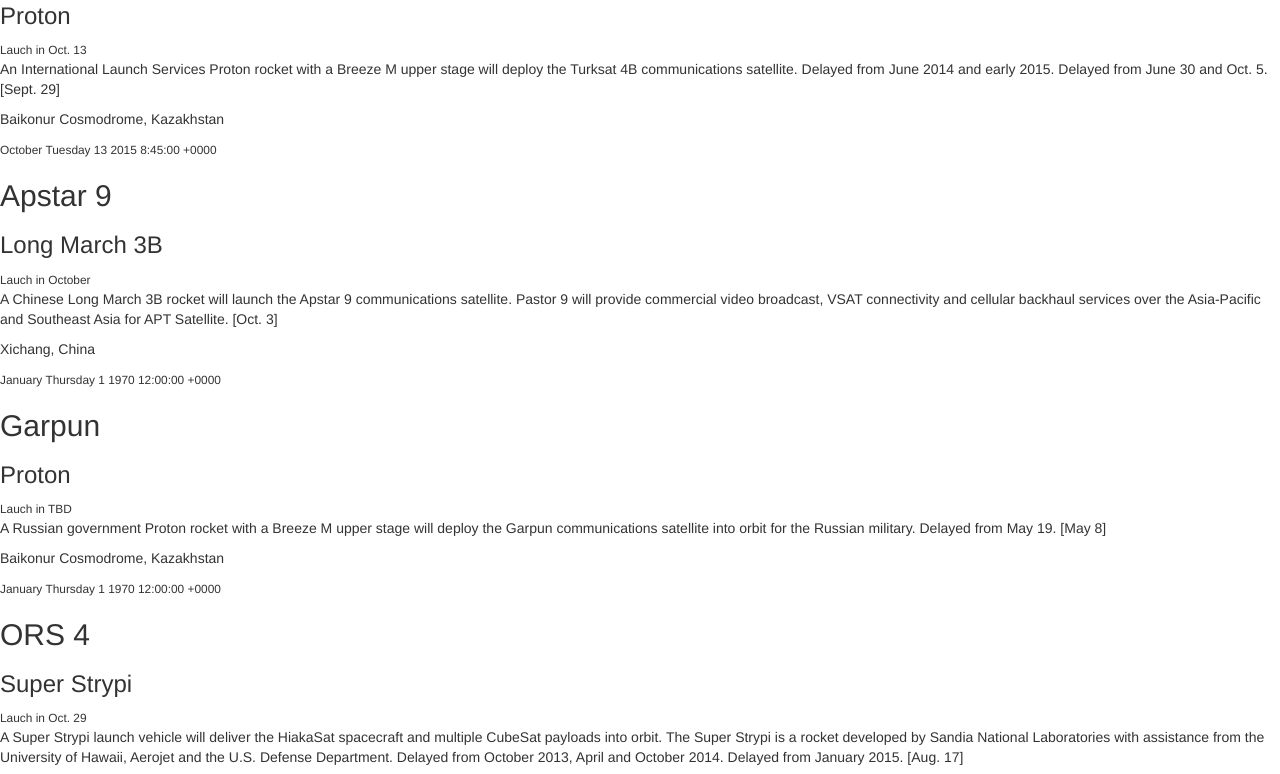
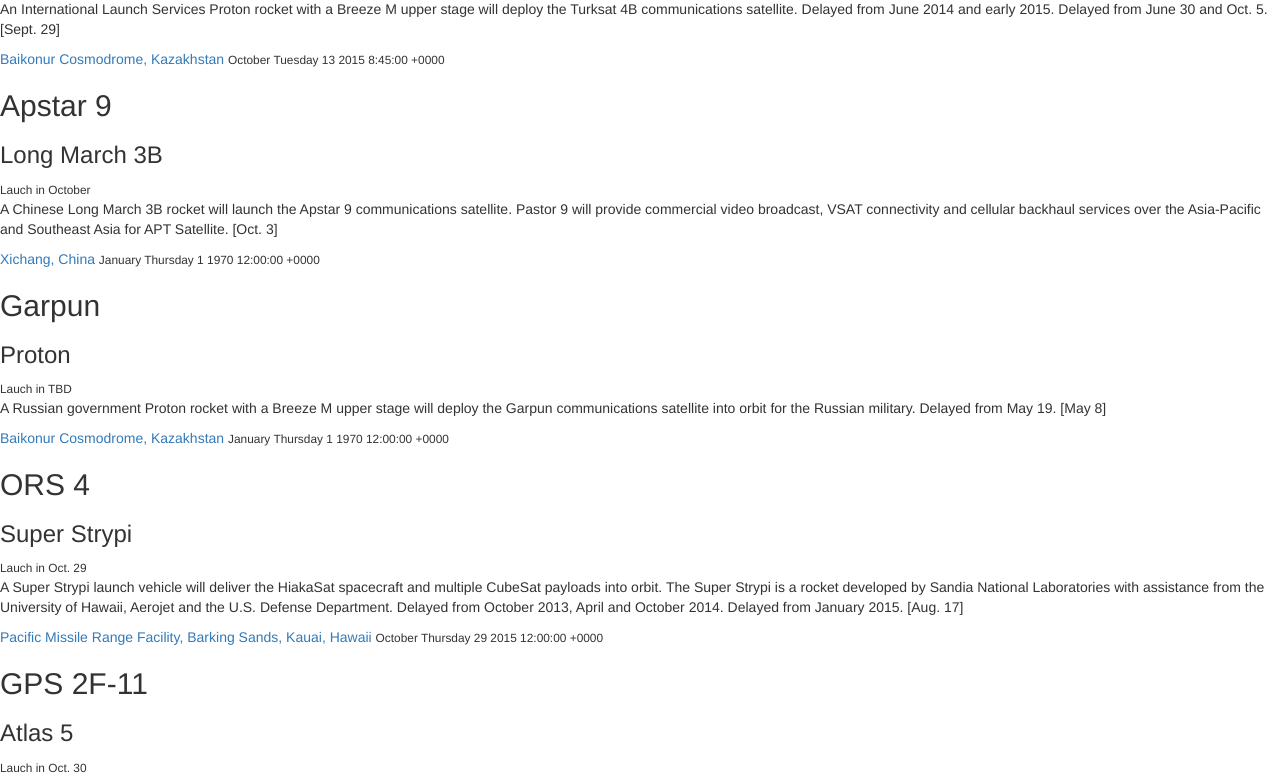
Before and after one commit to bobmasajjage/Rocket-Laucher, a website: page app/index.html in a window 1280 px wide. Shown: the part 612-1386 px from the top of the page. Drawn offline with nearby package versions, Linux system fonts and the light colour scheme; some packages are replaced by stand-ins of ours; files that its build step writes are made by us from their sources.

Commit message:
Added working wiki links

```diff
--- a/app/scripts/controller.js
+++ b/app/scripts/controller.js
@@ -17,8 +17,12 @@
 
 		data.forEach(function(dt)	{
 			dt.gmt_date = new Date(dt.gmt_date);
+
 			var link = dt.launch_site;
+
+         // create a new property on the rocketLaunch object
 			dt.wiki_link = '';
+
 			link  = link.split(',');
 
 			if( link.length === 3) {
@@ -30,15 +34,19 @@
 			var wikiLink = link.split(' ');
 			link = wikiLink.join('_')
 
+			// we dont need links that starts with ( _ ) so take _ off that starts with it
 			if ( link.startsWith('_') ) {
 				link = link.slice(1, link.length);
-				console.log(link);
+			};
 
-			};
+			// assign the new link now to the launch object wiki_link
+			dt.wiki_link = link;
+			console.log(dt.wiki_link);
 		});
 
         // set the data return from the promise to the controller
 		$scope.launches = data;
+
 	}, function(data) {
 		console.log("Something went wrong: ", err);
 	});
--- a/app/views/main.html
+++ b/app/views/main.html
@@ -15,7 +15,9 @@
                     Lauch in {{rocket.launch_date}}
                 </small>
                 <p>{{rocket.description}}</p>
-                <p class="launch-site">{{rocket.launch_site}}</p>
+                <a ng-href="https://en.wikipedia.org/wiki/{{rocket.wiki_link}}" class="launch-site">
+                    {{rocket.launch_site}}
+                </a>
                 <small>
                     {{rocket.gmt_date | date: 'MMMM EEEE d y h:mm:ss Z'}}
                 </small>
```
